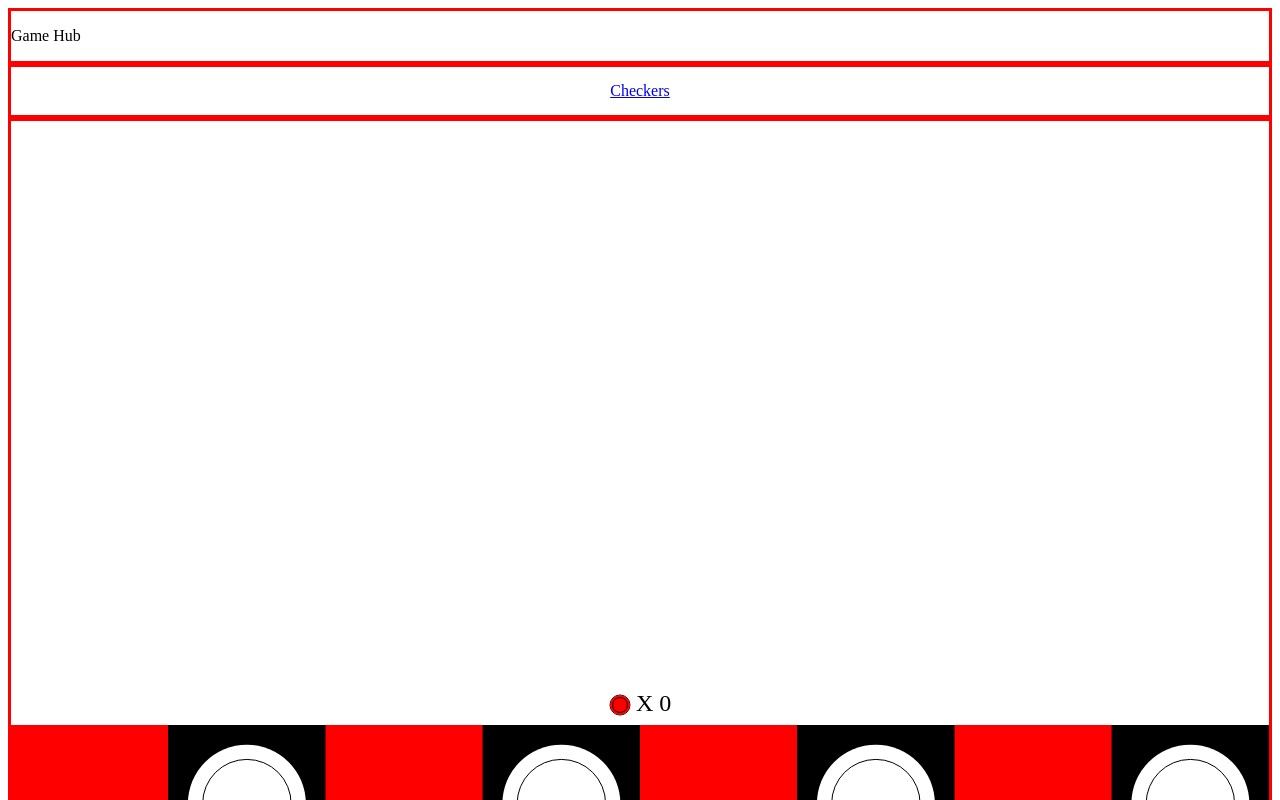
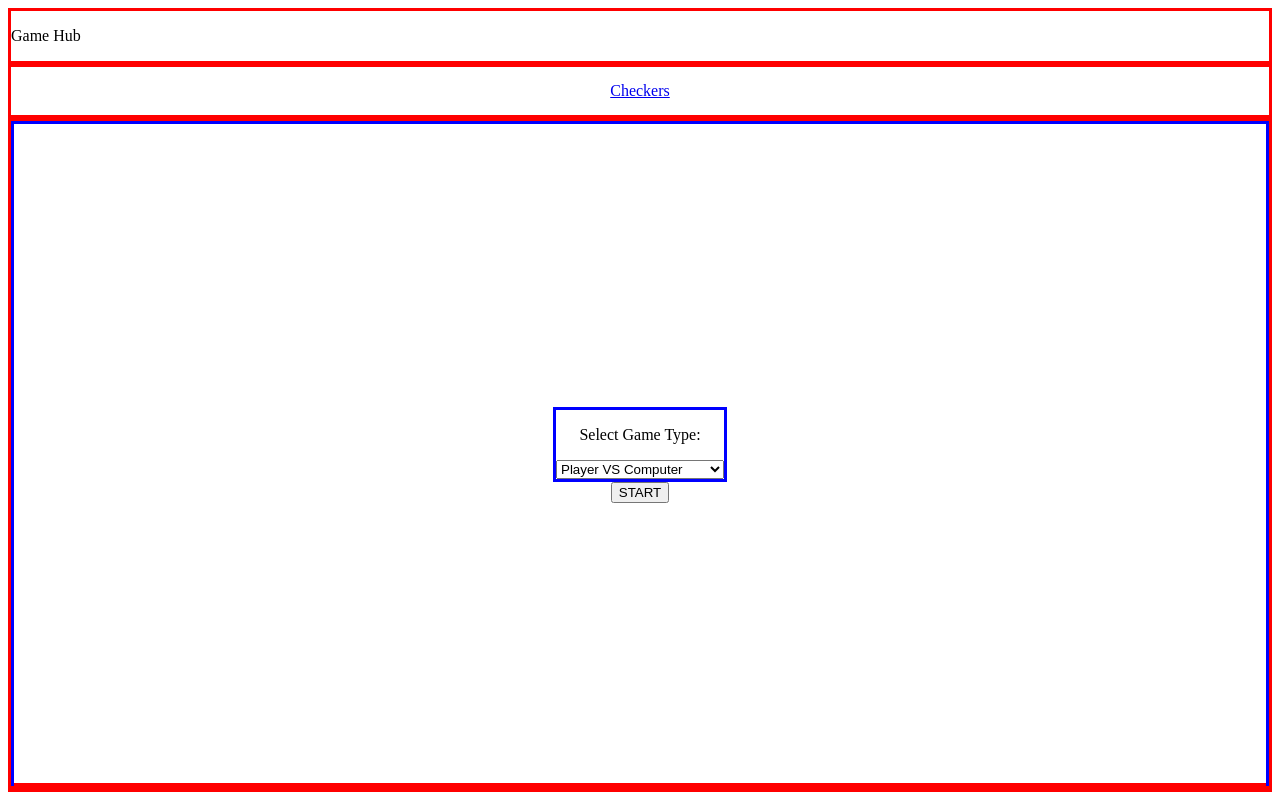
Before and after one commit to goodie314/game-hub, an Angular app: page / in a window 1280 px wide. Shown: the top 800 px of the page. Built offline with nearby package versions, Linux system fonts and the light colour scheme.

Commit message:
added start menu and game type selection

```diff
--- a/src/app/components/checkers/checkers.component.css
+++ b/src/app/components/checkers/checkers.component.css
@@ -0,0 +1,10 @@
+.start-menu {
+  height: 100%;
+  justify-content: center;
+  align-items: center;
+}
+
+.type-selector {
+  justify-content: center;
+  align-items: center;
+}
--- a/src/app/components/checkers/checkers.component.html
+++ b/src/app/components/checkers/checkers.component.html
@@ -1,3 +1,12 @@
 <div style="height: 100%">
-  <canvas #canvas (click)="canvasClickHandler($event)"></canvas>
+  <div *ngIf="startMenu" class="col start-menu">
+    <div class="col type-selector">
+      <p>Select Game Type: </p>
+      <select [(ngModel)]="selectedMatchType">
+        <option *ngFor="let type of availableMatchTypes">{{type}}</option>
+      </select>
+    </div>
+    <button (click)="startGame()">START</button>
+  </div>
+  <canvas *ngIf="!startMenu" #canvas (click)="canvasClickHandler($event)"></canvas>
 </div>
--- a/src/app/components/checkers/checkers.component.ts
+++ b/src/app/components/checkers/checkers.component.ts
@@ -1,6 +1,7 @@
-import {Component, ElementRef, OnInit, ViewChild} from "@angular/core";
+import {ChangeDetectorRef, Component, ElementRef, OnInit, ViewChild} from "@angular/core";
 import {Board} from "../../drawable/checkers/board";
 import {Vec2} from "../../util/types/vec2";
+import {VS} from "../../util/enums/vs";
 
 @Component({
   selector: 'checkers',
@@ -14,8 +15,22 @@ export class CheckersComponent implements OnInit {
   ctx: CanvasRenderingContext2D;
   board: Board;
 
+  startMenu = true;
+  availableMatchTypes = [
+    VS.COMPUTER,
+    VS.PLAYER_LOCAL
+  ];
+  selectedMatchType: VS = VS.COMPUTER;
+
+  constructor (private changeDetector: ChangeDetectorRef) {}
+
   ngOnInit(): void {
-    this.board = new Board(new Vec2(this.canvas.nativeElement.clientWidth, this.canvas.nativeElement.clientHeight));
+  }
+
+  startGame(): void {
+    this.startMenu = false;
+    this.changeDetector.detectChanges();
+    this.board = new Board(this.selectedMatchType, new Vec2(this.canvas.nativeElement.clientWidth, this.canvas.nativeElement.clientHeight));
     this.resize();
     this.draw();
   }
--- a/src/app/components/checkers/checkers.module.ts
+++ b/src/app/components/checkers/checkers.module.ts
@@ -1,8 +1,10 @@
 import {NgModule} from "@angular/core";
 import {CheckersComponent} from "./checkers.component";
+import {CommonModule} from "@angular/common";
+import {FormsModule} from "@angular/forms";
 
 @NgModule({
-  imports: [],
+  imports: [CommonModule, FormsModule],
   exports: [CheckersComponent],
   declarations: [CheckersComponent],
   providers: []
--- a/src/app/drawable/checkers/board.ts
+++ b/src/app/drawable/checkers/board.ts
@@ -7,8 +7,10 @@ import {Color} from "../../util/enums/color";
 import {PotentialMove} from "../../util/types/potential-move";
 import {CapturedPieceContainer} from "./captured-piece-container";
 import {CheckersAI} from "../../util/types/checkers-ai";
+import {VS} from "../../util/enums/vs";
 
 export class Board {
+  matchType: VS;
   width: number;
   height: number;
   topLeft: Vec2;
@@ -21,7 +23,8 @@ export class Board {
   darkPieceContainer: CapturedPieceContainer;
   lightPieceContainer: CapturedPieceContainer;
 
-  constructor(canvasDimensions: Vec2) {
+  constructor(matchType: VS, canvasDimensions: Vec2) {
+    this.matchType = matchType;
     this.height = canvasDimensions.y - 80;
     if (canvasDimensions.x < this.height) {
       this.height = canvasDimensions.x;
@@ -102,7 +105,7 @@ export class Board {
   }
 
   resize (canvasDimensions: Vec2) {
-    const board = new Board(canvasDimensions);
+    const board = new Board(this.matchType, canvasDimensions);
     board.darkTurn = this.darkTurn;
     board.restoreSavedState(this.boardSquares);
     return board;
@@ -292,9 +295,15 @@ export class Board {
   nextTurn (): void {
     this.darkTurn = !this.darkTurn;
 
-    if (!this.darkTurn) {
-      const ai = new CheckersAI(Shade.LIGHT);
-      ai.takeTurn(this);
+    switch (this.matchType) {
+      case VS.COMPUTER:
+        if (!this.darkTurn) {
+          const ai = new CheckersAI(Shade.LIGHT);
+          ai.takeTurn(this);
+        }
+        break;
+      default:
+        break;
     }
   }
 }
--- /dev/null
+++ b/src/app/util/enums/vs.ts
@@ -0,0 +1,5 @@
+
+export enum VS {
+  PLAYER_LOCAL = 'Player VS Player (Local)',
+  COMPUTER = 'Player VS Computer'
+}
```
